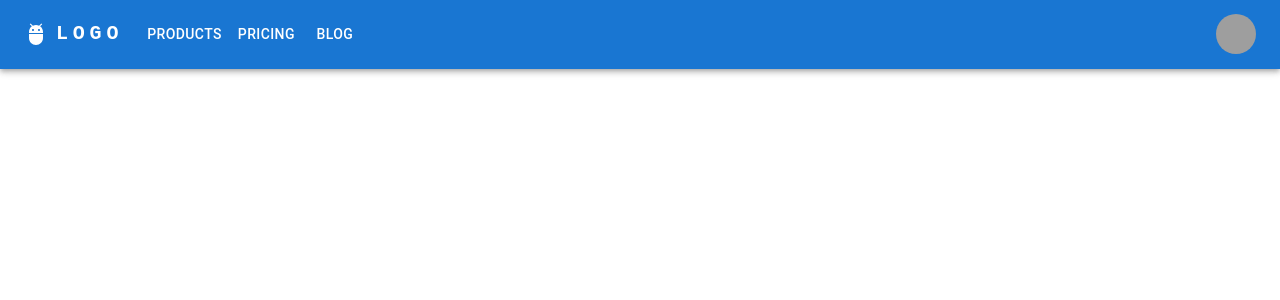
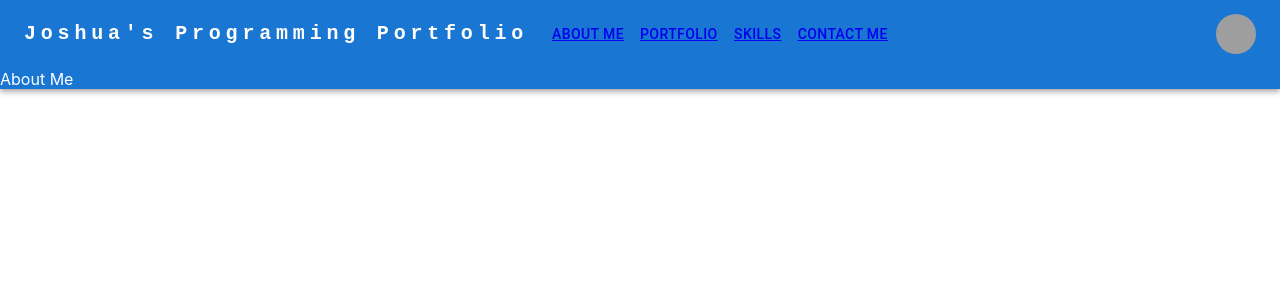
Before and after one commit to CoderJ01/material-ui-programming-portfolio, a React (Create React App) app: page / in a window 1280 px wide. Shown: the top 300 px of the page. Built offline with nearby package versions, Linux system fonts and the light colour scheme; grey boxes are pictures that could not be loaded.

Commit message:
implement Header using MUI ResponsiveAppBar

```diff
--- a/src/components/Header/Header.component.jsx
+++ b/src/components/Header/Header.component.jsx
@@ -9,12 +9,20 @@ import MenuIcon from '@mui/icons-material/Menu';
 import Container from '@mui/material/Container';
 import Avatar from '@mui/material/Avatar';
 import Button from '@mui/material/Button';
-import Tooltip from '@mui/material/Tooltip';
+// import Tooltip from '@mui/material/Tooltip';
 import MenuItem from '@mui/material/MenuItem';
 import AdbIcon from '@mui/icons-material/Adb';
 
-const pages = ['Products', 'Pricing', 'Blog'];
-const settings = ['Profile', 'Account', 'Dashboard', 'Logout'];
+// React Router
+import { Outlet, Link } from 'react-router-dom';
+
+const pages = [
+    <Link to="/">About Me</Link>,
+    <Link to="/portfolio">Portfolio</Link>,
+    <Link to="/skills">Skills</Link>,
+    <Link to="/contact-me">Contact Me</Link>
+];
+// const settings = ['Profile', 'Account', 'Dashboard', 'Logout'];
 
 function ResponsiveAppBar() {
   const [anchorElNav, setAnchorElNav] = React.useState(null);
@@ -23,9 +31,9 @@ function ResponsiveAppBar() {
   const handleOpenNavMenu = (event) => {
     setAnchorElNav(event.currentTarget);
   };
-  const handleOpenUserMenu = (event) => {
-    setAnchorElUser(event.currentTarget);
-  };
+//   const handleOpenUserMenu = (event) => {
+//     setAnchorElUser(event.currentTarget);
+//   };
 
   const handleCloseNavMenu = () => {
     setAnchorElNav(null);
@@ -39,7 +47,7 @@ function ResponsiveAppBar() {
     <AppBar position="static">
       <Container maxWidth="xl">
         <Toolbar disableGutters>
-          <AdbIcon sx={{ display: { xs: 'none', md: 'flex' }, mr: 1 }} />
+          {/* <AdbIcon sx={{ display: { xs: 'none', md: 'flex' }, mr: 1 }} /> */}
           <Typography
             variant="h6"
             noWrap
@@ -55,7 +63,7 @@ function ResponsiveAppBar() {
               textDecoration: 'none',
             }}
           >
-            LOGO
+            Joshua's Programming Portfolio
           </Typography>
 
           <Box sx={{ flexGrow: 1, display: { xs: 'flex', md: 'none' } }}>
@@ -126,11 +134,11 @@ function ResponsiveAppBar() {
           </Box>
 
           <Box sx={{ flexGrow: 0 }}>
-            <Tooltip title="Open settings">
-              <IconButton onClick={handleOpenUserMenu} sx={{ p: 0 }}>
+            {/* <Tooltip title="Open settings"> */}
+              {/* <IconButton onClick={handleOpenUserMenu} sx={{ p: 0 }}> */}
                 <Avatar alt="Remy Sharp" src="/static/images/avatar/2.jpg" />
-              </IconButton>
-            </Tooltip>
+              {/* </IconButton> */}
+            {/* </Tooltip> */}
             <Menu
               sx={{ mt: '45px' }}
               id="menu-appbar"
@@ -147,15 +155,16 @@ function ResponsiveAppBar() {
               open={Boolean(anchorElUser)}
               onClose={handleCloseUserMenu}
             >
-              {settings.map((setting) => (
+              {/* {settings.map((setting) => (
                 <MenuItem key={setting} onClick={handleCloseUserMenu}>
                   <Typography textAlign="center">{setting}</Typography>
                 </MenuItem>
-              ))}
+              ))} */}
             </Menu>
           </Box>
         </Toolbar>
       </Container>
+      <Outlet/>
     </AppBar>
   );
 }
```
